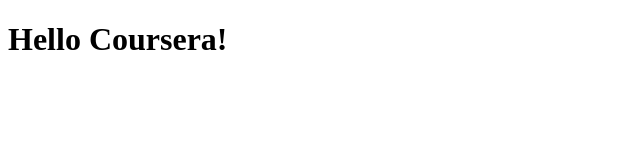
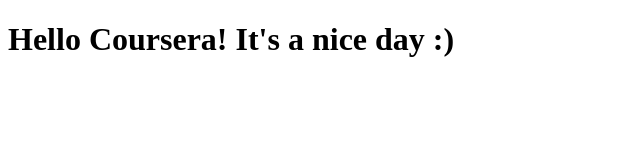
Before and after one commit to dbruce/coursera_test, a plain HTML site: page index.html in a window 1280 px wide. Shown: the whole page, without its empty margins (0-640 px from the left). Drawn offline with Linux system fonts and the light colour scheme.

Commit message:
small update

```diff
--- a/index.html
+++ b/index.html
@@ -8,6 +8,6 @@
 </head>
 <title>Hello Coursera!</title>
 <body>
-    <h1>Hello Coursera!</h1>
+    <h1>Hello Coursera! It's a nice day :)</h1>
 </body>
 </html>
```
